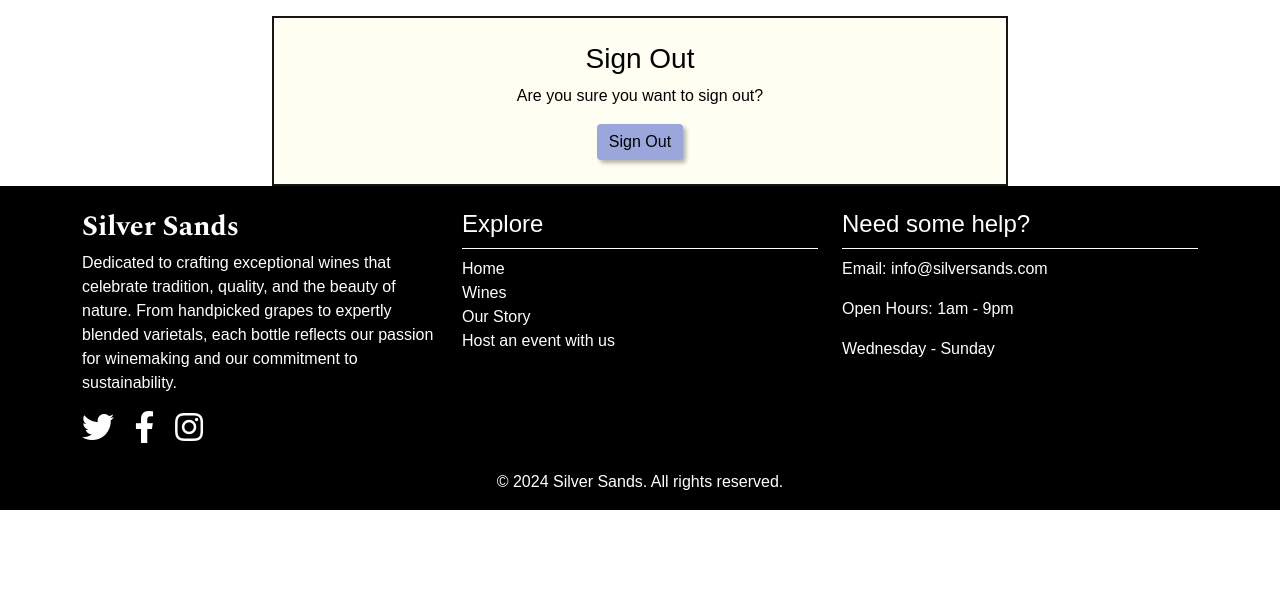
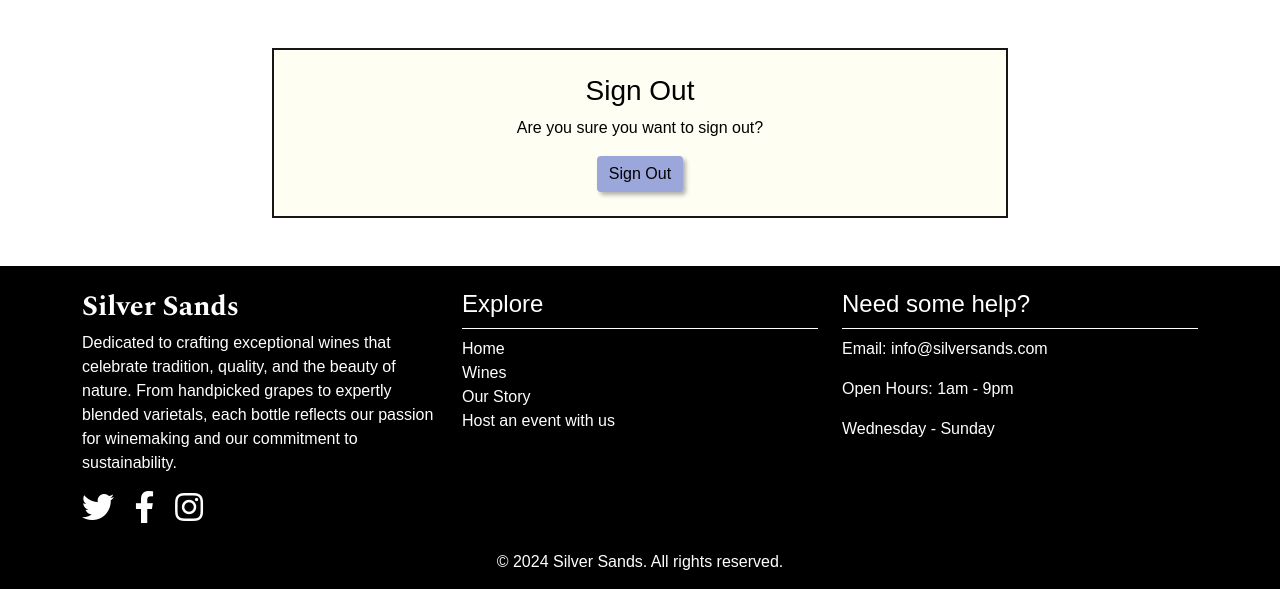
Before and after one commit to AlvaLind/project-5-silver-sands, a Django app: page /accounts/logout/ in a window 1280 px wide. Shown: the part 56-645 px from the top of the page. Run offline with Django 5.2, Linux system fonts and the light colour scheme; the visitor is signed in with stand-in values (Sample User, id 1); some libraries are stand-ins or nearby versions.

Commit message:
Update logout template margins

```diff
--- a/templates/allauth/account/logout.html
+++ b/templates/allauth/account/logout.html
@@ -8,7 +8,7 @@
 
 <div class="container">
     <div class="row justify-content-center">
-        <div class="col-md-8 mt-3">
+        <div class="col-md-8 mt-5 mb-5">
             <div class="form-container p-4">
                 <h3 class="text-center">{% trans "Sign Out" %}</h3>
 
```
